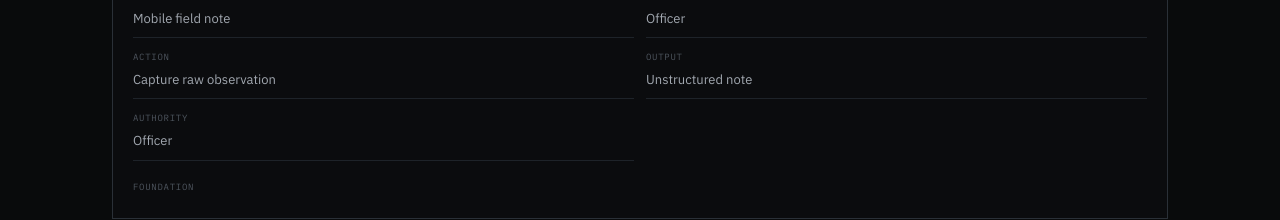
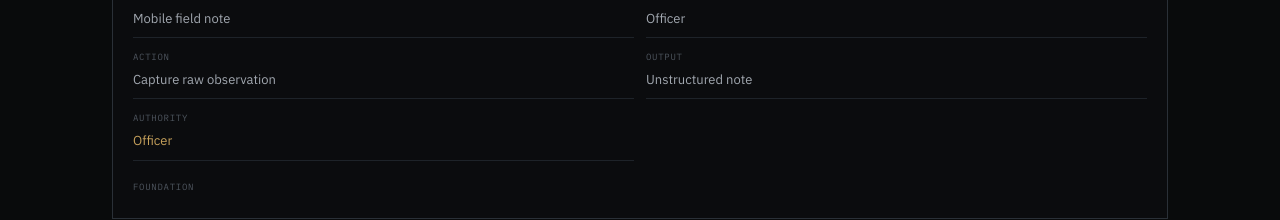
Before and after one commit to ISBFounder/ISB-Security-Website, a Next.js app: page /ai in a window 1280 px wide. Shown: the part 1515-1735 px from the top of the page. Built offline with nearby package versions, Linux system fonts and the light colour scheme.

Commit message:
refine: gold authority on human decisions in AI workflow

```diff
--- a/src/components/ai/AIHumanWorkflow.tsx
+++ b/src/components/ai/AIHumanWorkflow.tsx
@@ -190,7 +190,16 @@ export function AIHumanWorkflow() {
                 <dt className="font-mono text-[9px] uppercase tracking-wide text-ink-faint">
                   {k}
                 </dt>
-                <dd className="mt-1 text-[13px] text-ink-secondary">{v}</dd>
+                <dd
+                  className={cn(
+                    "mt-1 text-[13px]",
+                    k === "Authority" && current.actor !== "AI"
+                      ? "text-gold"
+                      : "text-ink-secondary"
+                  )}
+                >
+                  {v}
+                </dd>
               </div>
             ))}
           </dl>
```
